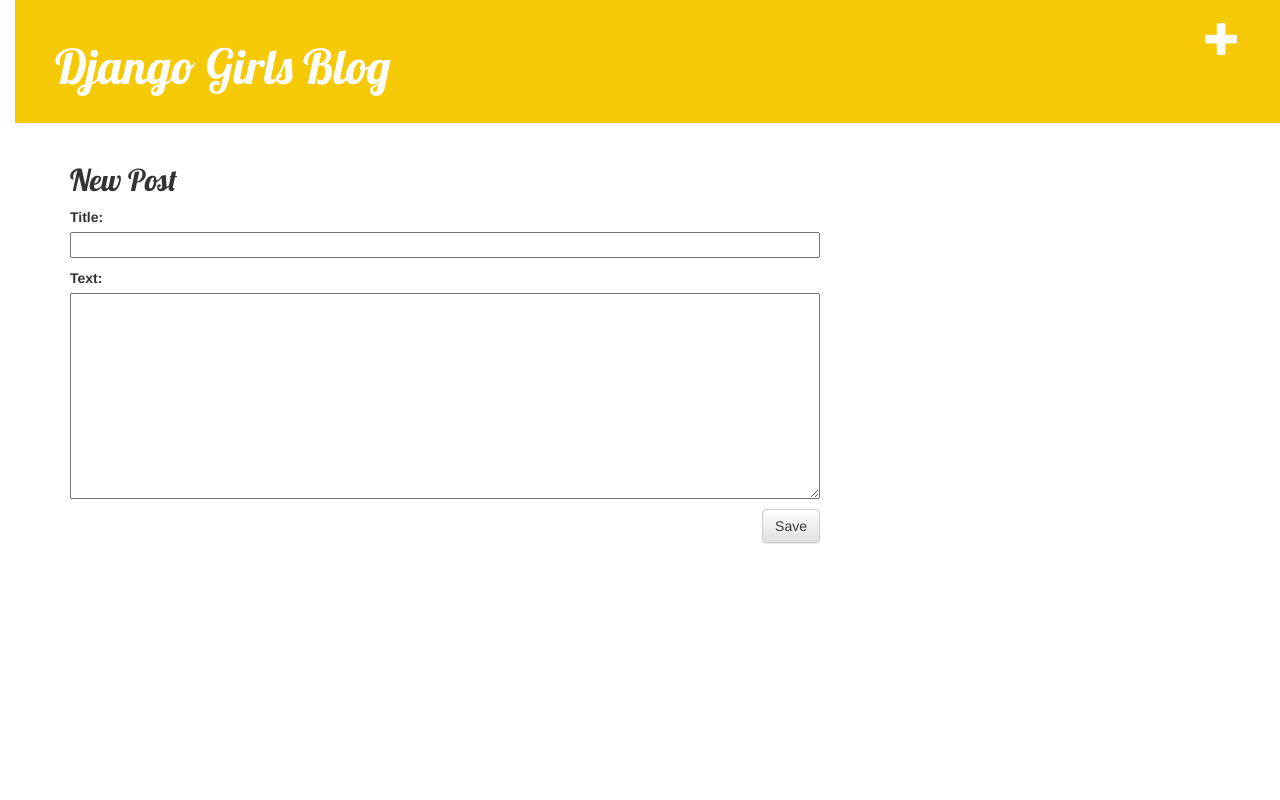
After one commit to estellehlustiksmith/my-first-blog, a Django app: page /post/new/ in a window 1280 px wide. The commit adds this page. Run offline with Django 3.2, Linux system fonts and the light colour scheme; the visitor is signed in with stand-in values (Sample User, id 1); some libraries are stand-ins or nearby versions.

Commit message:
End of Django tutorial

```diff
--- /dev/null
+++ b/blog/forms.py
@@ -0,0 +1,6 @@
+from django import forms
+from .models import Post
+class PostForm(forms.ModelForm):
+    class Meta:
+        model = Post
+        fields = ('title', 'text',)
--- /dev/null
+++ b/blog/static/css/blog.css
@@ -0,0 +1,53 @@
+h1 a, h2 a {
+    color: rgb(243, 114, 28);
+    font-family: "Lobster"
+}
+body {
+    padding-left: 15px;
+}
+.page-header {
+    background-color: rgb(245, 201, 6);
+    margin-top: 0;
+    padding: 20px 20px 20px 40px;
+}
+
+.page-header h1, .page-header h1 a, .page-header h1 a:visited, .page-header h1 a:active {
+    color: #ffffff;
+    font-size: 36pt;
+    text-decoration: none;
+}
+
+.content {
+    margin-left: 40px;
+}
+
+h1, h2, h3, h4 {
+    font-family: 'Lobster', cursive;
+}
+
+.date {
+    color: #828282;
+}
+
+.save {
+    float: right;
+}
+
+.post-form textarea, .post-form input {
+    width: 100%;
+}
+
+.top-menu, .top-menu:hover, .top-menu:visited {
+    color: #ffffff;
+    float: right;
+    font-size: 26pt;
+    margin-right: 20px;
+}
+
+.post {
+    margin-bottom: 70px;
+}
+
+.post h2 a, .post h2 a:visited {
+    color: #000000;
+}
--- /dev/null
+++ b/blog/templates/blog/base.html
@@ -0,0 +1,28 @@
+{% load static %}
+<html>
+    <head>
+        <title>Django Girls blog</title>
+        <link rel="stylesheet" href="//maxcdn.bootstrapcdn.com/bootstrap/3.2.0/css/bootstrap.min.css">
+        <link rel="stylesheet" href="//maxcdn.bootstrapcdn.com/bootstrap/3.2.0/css/bootstrap-theme.min.css">
+        <link href="//fonts.googleapis.com/css?family=Lobster&subset=latin,latin-ext" rel="stylesheet" type="text/css">
+        <link rel="stylesheet" href="{% static 'css/blog.css' %}">
+    </head>
+    <body>
+        <body>
+            <div class="page-header">
+                {% if user.is_authenticated %}
+                    <a href="{% url 'post_new' %}" class='top-menu'><span class='glyphicon glyphicon-plus'></span></a>
+                {% endif %}
+                <h1><a href="/">Django Girls Blog</a></h1>
+            </div>
+            <div class="content container">
+                <div class="row">
+                    <div class="col-md-8">
+                    {% block content %}
+                    {% endblock %}
+                    </div>
+                </div>
+            </div>
+        </body>
+    </body>
+</html>
--- /dev/null
+++ b/blog/templates/blog/post_edit.html
@@ -0,0 +1,9 @@
+{% extends 'blog/base.html' %}
+
+{% block content %}
+    <h2>New Post</h2>
+    <form method="POST" class="post-form">{% csrf_token %}
+        {{ form.as_p }}
+        <button type="submit" class="save btn btn-default">Save</button>
+    </form>
+{% endblock %}
--- a/blog/urls.py
+++ b/blog/urls.py
@@ -2,4 +2,7 @@
 from . import views
 urlpatterns = [
     path('',views.post_list,name="post_list"),
+    path('post/<int:pk>/', views.post_detail, name='post_detail'),
+    path('post/new/', views.post_new, name='post_new'),
+    path('post/<int:pk>/edit/', views.post_edit, name='post_edit'),
 ]
--- a/blog/views.py
+++ b/blog/views.py
@@ -1,8 +1,39 @@
+from django.shortcuts import redirect
 from django.shortcuts import render
 from django.utils import timezone
 from .models import Post
+from django.shortcuts import render, get_object_or_404
+from .forms import PostForm
 
 # Create your views here.
 def post_list(request):
     posts = Post.objects.filter(published_date__lte=timezone.now()).order_by("published_date")
     return render(request, "blog/post_list.html", {"posts": posts})
+def post_detail(request, pk):
+    post = get_object_or_404(Post, pk=pk)
+    return render(request, 'blog/post_detail.html', {"post": post})
+def post_new(request):
+    if request.method == "POST":
+        form = PostForm(request.POST)
+        if form.is_valid():
+            post = form.save(commit=False)
+            post.author = request.user
+            post.published_date = timezone.now()
+            post.save()
+            return redirect('post_detail', pk=post.pk)
+    else:
+        form = PostForm()
+    return render(request, 'blog/post_edit.html', {'form':form})
+def post_edit(request, pk):
+    post = get_object_or_404(Post, pk=pk)
+    if request.method == "POST":
+        form = PostForm(request.POST, instance=post)
+        if form.is_valid():
+            post = form.save(commit=False)
+            post.author = request.user
+            post.published_date = timezone.now()
+            post.save()
+            return redirect('post_detail', pk=post.pk)
+    else:
+        form = PostForm(instance=post)
+    return render(request, 'blog/post_edit.html', {'form': form})
```
Also changed, not shown: blog/templates/blog/post_detail.html (added, +16 -0 lines), blog/templates/blog/post_list.html (+11 -25 lines).
